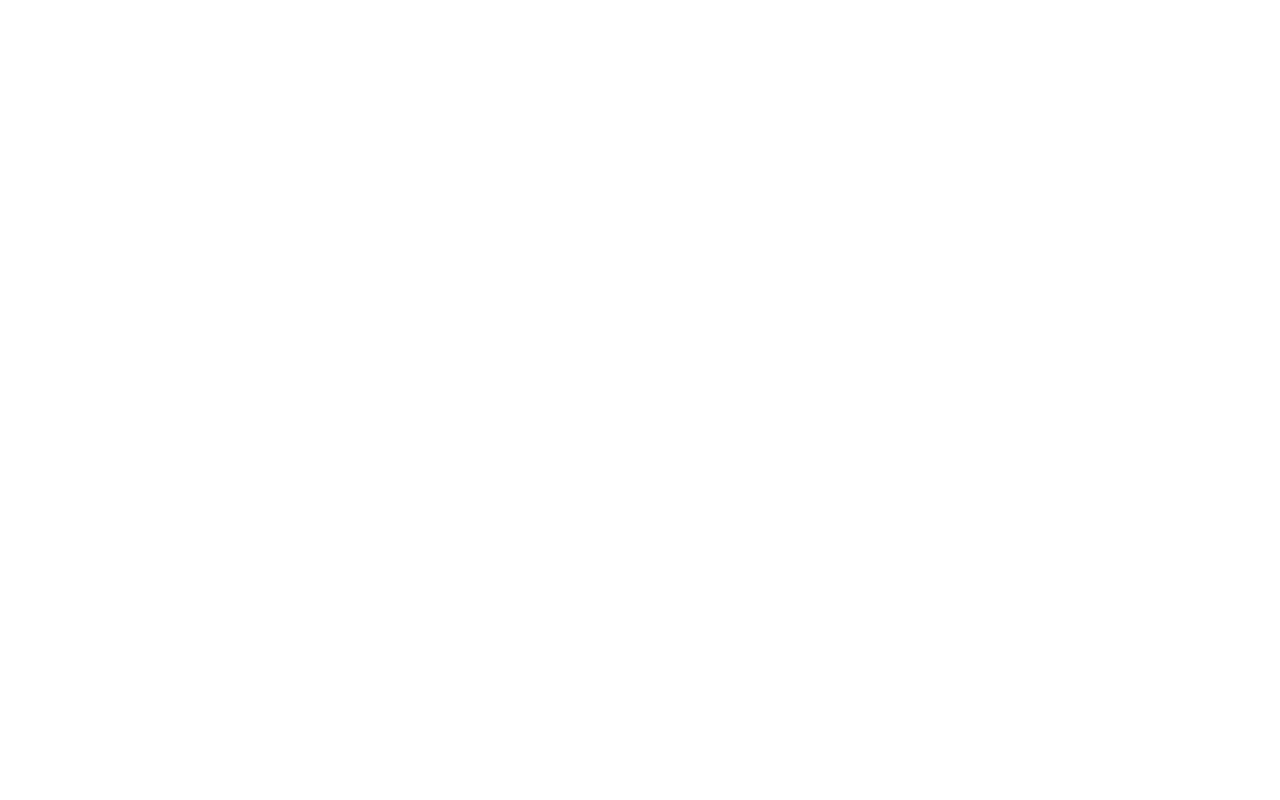
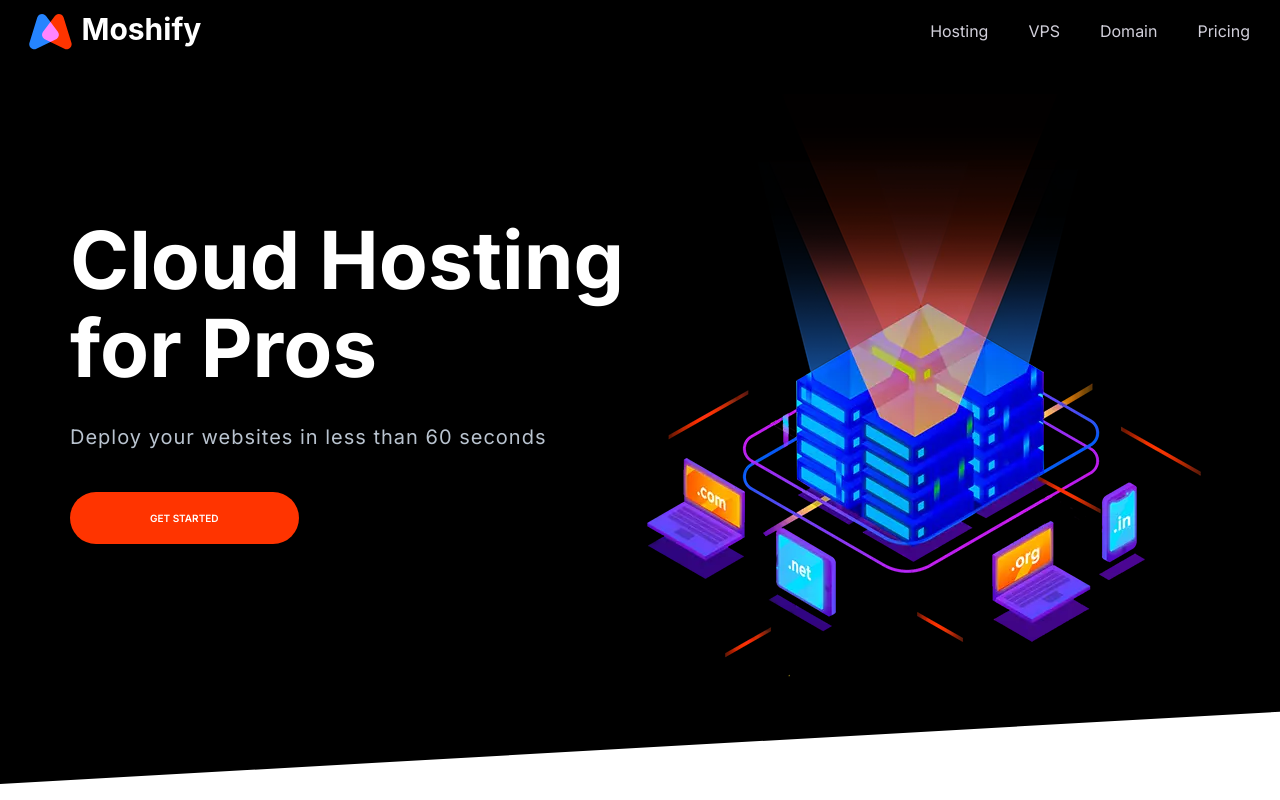
Before and after one commit to leviFrosty/moshifyhosting, a plain HTML site: page index.html in a window 1280 px wide. Drawn offline with Linux system fonts and the light colour scheme.

Commit message:
Added nav bar and styling for nav bar. Added hero section to our existing nav bar

```diff
--- a/css/styles.css
+++ b/css/styles.css
@@ -33,6 +33,7 @@ h2,
 h3 {
   color: var(--color-heading);
   margin-bottom: 1rem;
+  line-height: 1.1;
 }
 
 h1 {
@@ -630,3 +631,92 @@ a {
   max-width: 1140px;
   margin: 0 auto;
 }
+
+/* Navigation Bar */
+
+.nav {
+  background: #000;
+  display: flex;
+  justify-content: space-between;
+  flex-wrap: wrap;
+  padding: 0 1rem;
+  align-items: center;
+  text-align: center;
+}
+
+.nav__list {
+  width: 100%;
+  margin: 0;
+}
+
+.nav__item {
+  padding: 0.5rem 2rem;
+  border-bottom: 2px solid #222;
+}
+
+.nav__item > a {
+  color: #d2d0db;
+  transition: color 0.3s;
+}
+.nav__item > a:hover {
+  color: #fff;
+}
+
+.nav__toggler {
+  opacity: 0.5;
+  transition: box-shadow 0.15s;
+  cursor: pointer;
+}
+
+.nav.collapsible--expanded .nav__toggler {
+  opacity: 1;
+  box-shadow: 0 0 0 3px #666;
+  border-radius: 5px;
+}
+
+.nav__brand {
+  transform: translateY(5px);
+}
+
+@media screen and (min-width: 768px) {
+  .nav__toggler {
+    display: none;
+  }
+  .nav__list {
+    width: auto;
+    display: flex;
+    font-size: 1.6rem;
+    max-height: 100%;
+    opacity: 1;
+  }
+  .nav__item {
+    border: 0;
+  }
+}
+
+/* Hero */
+
+.hero {
+  clip-path: polygon(0% 0%, 100% 0%, 100% 90%, 0% 100%);
+}
+
+.hero__tagline {
+  font-size: 2rem;
+  color: #b9c3cf;
+  letter-spacing: 1px;
+  margin: 2rem 0 5rem;
+}
+
+.hero__image {
+  width: 100%;
+}
+
+@media screen and (min-width: 768px) {
+  .hero__content {
+    text-align: left;
+    align-self: center;
+  }
+  .hero {
+    padding-top: 0rem;
+  }
+}
--- a/index.html
+++ b/index.html
@@ -14,6 +14,38 @@
     <link rel="stylesheet" href="css/styles.css" />
   </head>
   <body>
+    <nav class="nav collapsible">
+      <a class="nav__brand" href="/"><img src="/images/logo.svg" alt="" /></a>
+      <svg class="icon icon--white nav__toggler">
+        <use xlink:href="/images/sprite.svg#menu"></use>
+      </svg>
+      <ul class="list nav__list collapsible__content">
+        <li class="nav__item"><a href="#">Hosting</a></li>
+        <li class="nav__item"><a href="#">VPS</a></li>
+        <li class="nav__item"><a href="#">Domain</a></li>
+        <li class="nav__item"><a href="#">Pricing</a></li>
+      </ul>
+    </nav>
+    <section class="block block--dark block--skewed-left hero">
+      <div class="container grid grid--1x2">
+        <header class="block__header hero__content">
+          <h1 class="block__heading">Cloud Hosting for Pros</h1>
+          <p class="hero__tagline">
+            Deploy your websites in less than 60 seconds
+          </p>
+          <a href="#" class="btn btn--accent btn--stretched">Get Started</a>
+        </header>
+        <picture>
+          <source
+            type="image/webp"
+            srcset="/images/banner1x.webp 1x, /images/banner2x.webp 2x" />
+          <source
+            type="image/png"
+            srcset="/images/banner1x.png 1x, /images/banner2x.png 2x" />
+          <img class="hero__image" src="/images/banner.png" alt=""
+        /></picture>
+      </div>
+    </section>
     <script src="/js/main.js"></script>
   </body>
 </html>
```
Also changed, not shown: components/hero.html (added, +18 -0 lines), images/banner.png (added), images/banner1x.png (added), images/banner1x.webp (added), images/banner2x.png (added), images/banner2x.webp (added), images/logo.svg (added).
